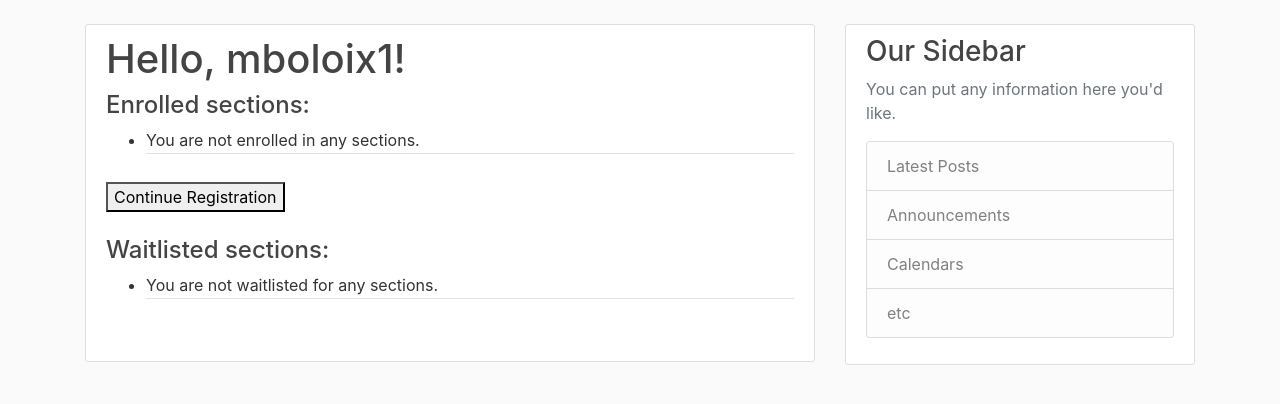
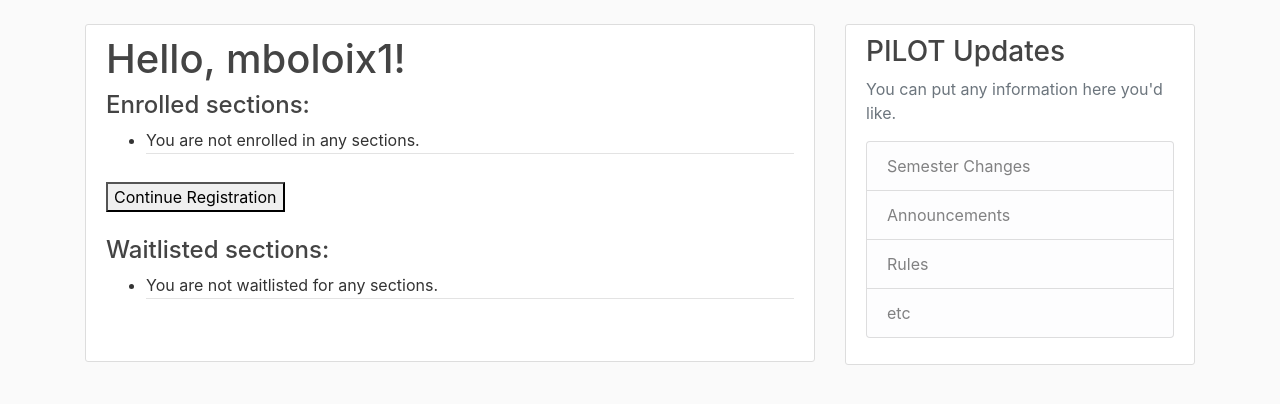
Before and after one commit to miaboloix/registration, a Django app: page /status/ in a window 1280 px wide. Shown: the part 56-460 px from the top of the page. Run offline with Django 3.2, Linux system fonts and the light colour scheme; a user stored in the database is signed in; data comes from the database, SQL or seed files in the repository; data that the repository does not hold is empty; some libraries are stand-ins or nearby versions.

Commit message:
ready to test and fix bugs

```diff
--- a/mysite/one/templates/one/base.html
+++ b/mysite/one/templates/one/base.html
@@ -57,12 +57,12 @@
 		</div>
 		<div class="col-md-4">
 			<div class="content-section">
-				<h3>Our Sidebar</h3>
+				<h3>PILOT Updates</h3>
 				<p class='text-muted'>You can put any information here you'd like.
 				<ul class="list-group">
-					<li class="list-group-item list-group-item-light">Latest Posts</li>
+					<li class="list-group-item list-group-item-light">Semester Changes</li>
 					<li class="list-group-item list-group-item-light">Announcements</li>
-					<li class="list-group-item list-group-item-light">Calendars</li>
+					<li class="list-group-item list-group-item-light">Rules</li>
 					<li class="list-group-item list-group-item-light">etc</li>
 				</ul>
 				</p>
```
